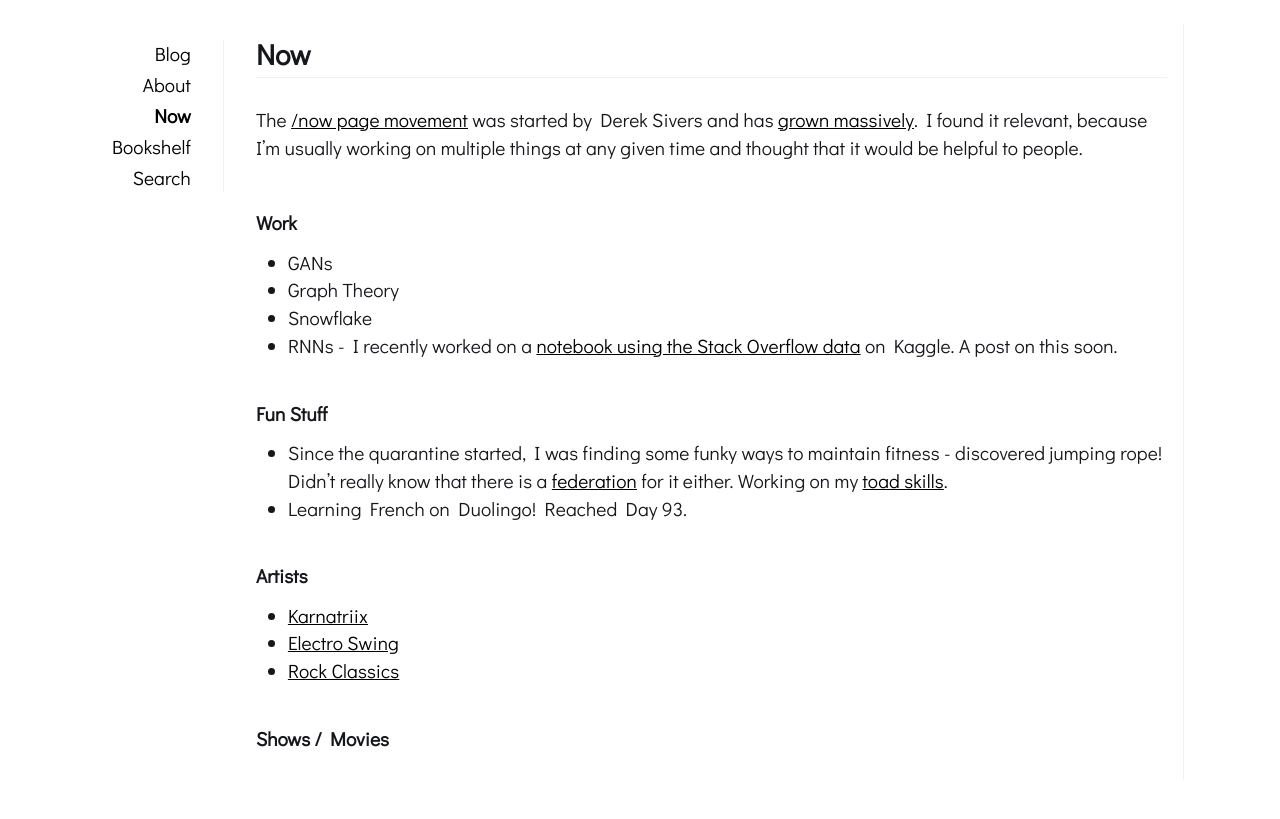
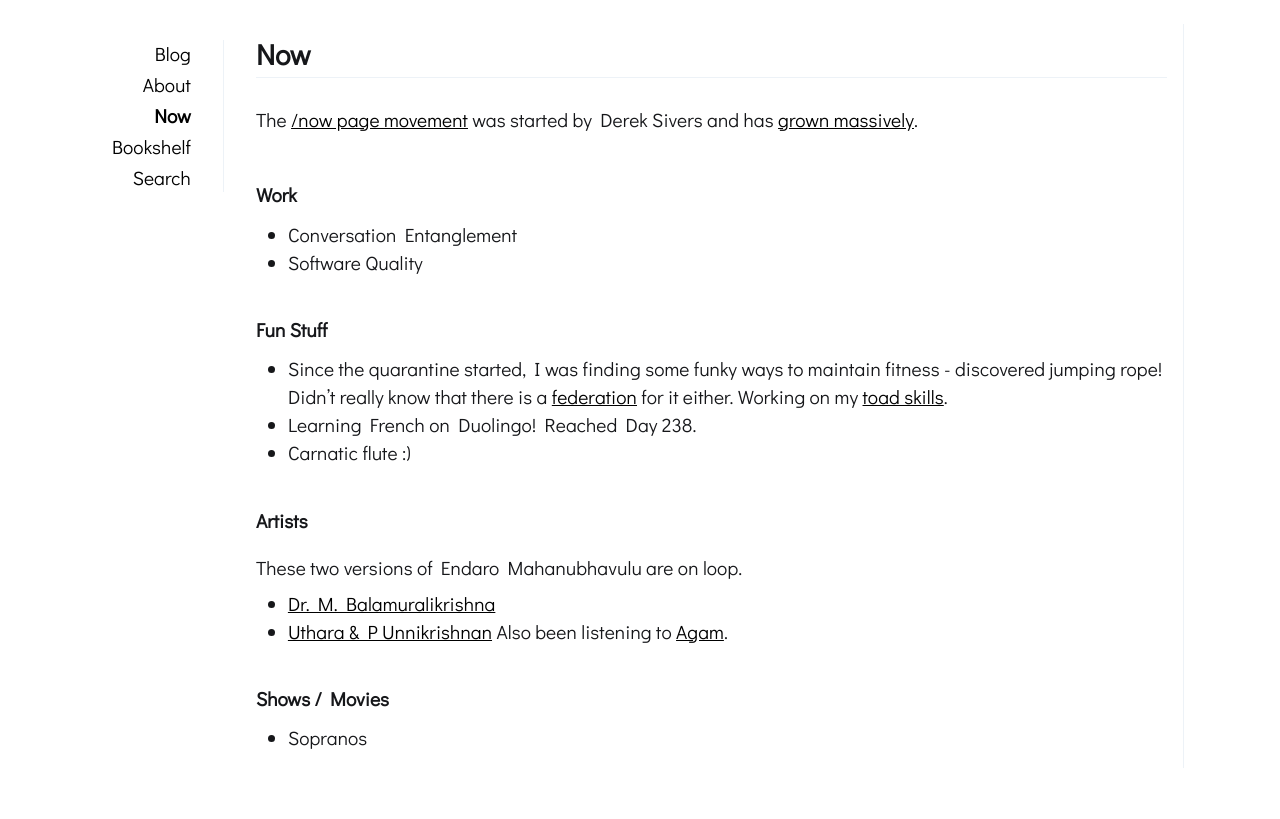
Before and after one commit to avinashbhat/avinashbhat.github.io, a Jekyll site: the page built from _pages/now.md, in a window 1280 px wide. Shown: the top 819 px of the page. Built offline with Jekyll 4.4.1, drawn with Linux system fonts in a browser that asks for light colours.

Commit message:
Updated now

```diff
--- a/_pages/now.md
+++ b/_pages/now.md
@@ -5,29 +5,29 @@ published: true
 ---
 
 The [/now page movement](https://sive.rs/nowff) was started by Derek Sivers and has [grown massively](https://nownownow.com/).
-I found it relevant, because I'm usually working on multiple things at any given time and thought that it would be helpful to people.
 <br/>
 <br/>
 
 #### Work
- - GANs
- - Graph Theory
- - Snowflake
- - RNNs - I recently worked on a [notebook using the Stack Overflow data](https://www.kaggle.com/avinashbhat/simplernn-on-stack-overflow-data) on Kaggle. A post on this soon.
+ - Conversation Entanglement
+ - Software Quality
 <br/>
 <br/>
 
 #### Fun Stuff
  - Since the quarantine started, I was finding some funky ways to maintain fitness - discovered jumping rope! Didn't really know that there is a [federation](https://ijru.sport/) for it either. Working on my [toad skills](https://www.youtube.com/watch?v=RnRUwLtR33g).
-- Learning French on Duolingo! Reached Day 93.
+ - Learning French on Duolingo! Reached Day 238.
+ - Carnatic flute :)
 <br/>
 <br/>
 
 #### Artists
- - [Karnatriix](https://open.spotify.com/artist/0rhuXpjseoAieJYuBKQwR6?autoplay=true)
- - [Electro Swing](https://open.spotify.com/playlist/37i9dQZF1DX3bH0P2uDnWA?si=hkfbLWA6Q_-kixKOtV2WCA)
- - [Rock Classics](https://open.spotify.com/playlist/37i9dQZF1DWXRqgorJj26U)
+These two versions of Endaro Mahanubhavulu are on loop.
+- [Dr. M. Balamuralikrishna](https://www.youtube.com/watch?v=Kh1JIO6Ccr4&ab_channel=CarnaticClassical)
+- [Uthara & P Unnikrishnan](https://www.youtube.com/watch?v=9bcBbRQ7VDQ&ab_channel=StrummSpiritualStrummSpiritual)
+Also been listening to [Agam](https://open.spotify.com/artist/4DHXXUP4qza7DacDKVT23G).
 <br/>
 <br/>
 
 #### Shows / Movies
+ - Sopranos
```
